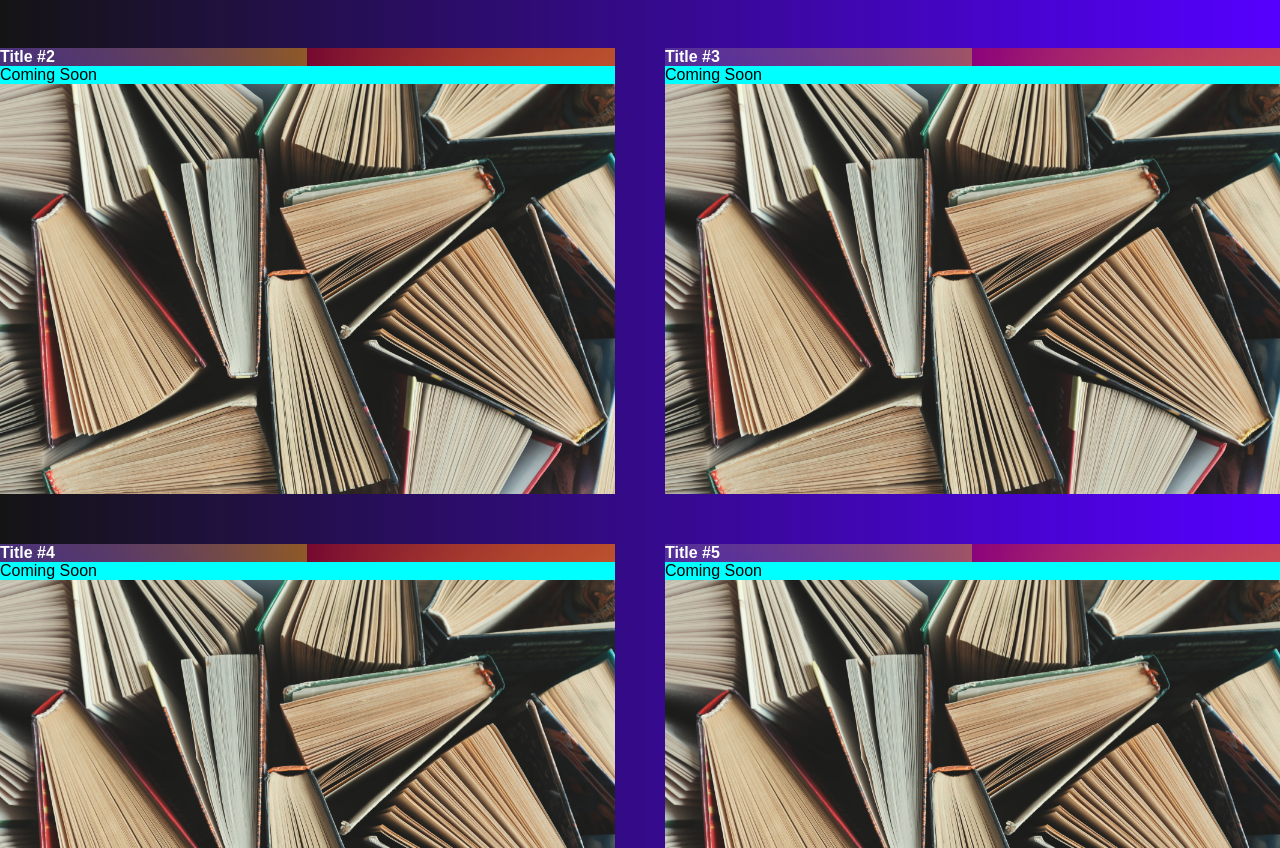
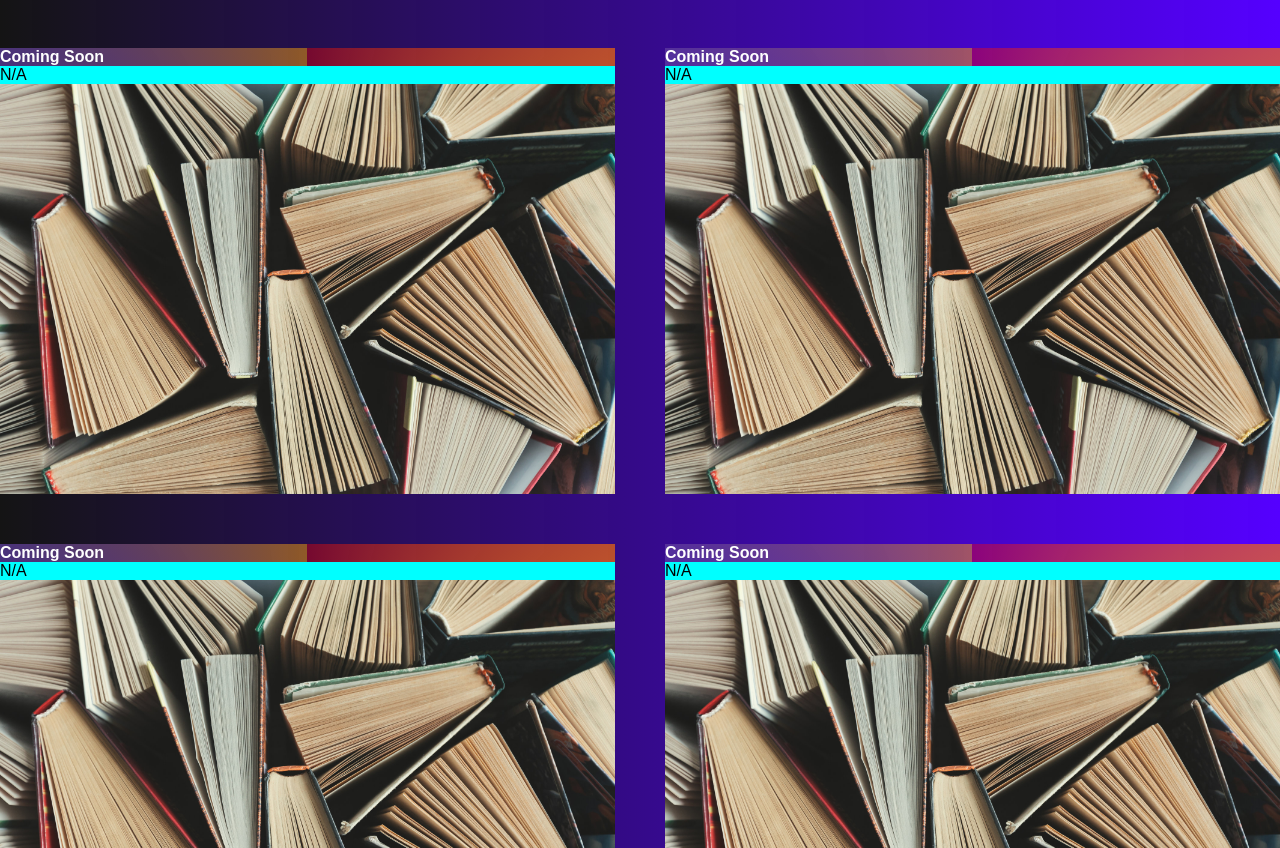
Before and after one commit to JaQwae/firstPortfolio, a plain HTML site: page index.html in a window 1280 px wide. Shown: the part 3185-4033 px from the top of the page. Drawn offline with Linux system fonts and the light colour scheme.

Commit message:
changes idk that we made

```diff
--- a/index.html
+++ b/index.html
@@ -94,9 +94,9 @@
                 <div class='grid-item-2'>
                     <div class= project-title>
                         <h4>
-                            Title #2
+                            Coming Soon
                         </h4>
-                        <div class="cta-button">Coming Soon</div>
+                        <div class="cta-button">N/A</div>
                     </div>
                     <div class="project-image">
                         <img src="./images/book-img-placeholder-first-portfolio.jpg" alt="Top down view of various books standing up ">
@@ -105,9 +105,9 @@
                 <div class='grid-item-3'>
                     <div class= project-title>
                         <h4>
-                            Title #3
+                            Coming Soon
                         </h4>
-                        <div class="cta-button">Coming Soon</div>
+                        <div class="cta-button">N/A</div>
                     </div>
                     <div class="project-image">
                         <img src="./images/book-img-placeholder-first-portfolio.jpg" alt="Top down view of various books standing up ">
@@ -116,9 +116,9 @@
                 <div class='grid-item-4'>
                     <div class= project-title>
                         <h4>
-                            Title #4
+                            Coming Soon
                         </h4>
-                        <div class="cta-button">Coming Soon</div>
+                        <div class="cta-button">N/A</div>
                     </div>
                     <div class="project-image">
                         <img src="./images/book-img-placeholder-first-portfolio.jpg" alt="Top down view of various books standing up ">
@@ -127,9 +127,9 @@
                 <div class='grid-item-5'>
                     <div class= project-title>
                         <h4>
-                            Title #5
+                            Coming Soon
                         </h4>
-                        <div class="cta-button">Coming Soon</div>
+                        <div class="cta-button">N/A</div>
                     </div>
                     <div class="project-image">
                         <img src="./images/book-img-placeholder-first-portfolio.jpg" alt="Top down view of various books standing up ">
```
Also changed, not shown: 1 other file.
